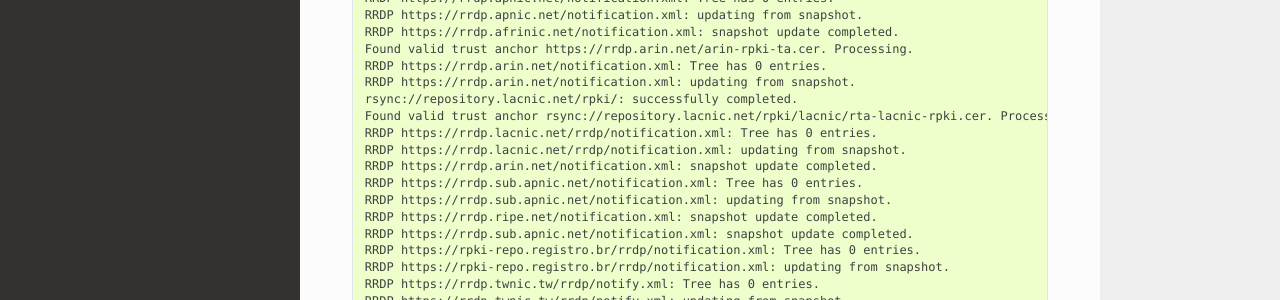
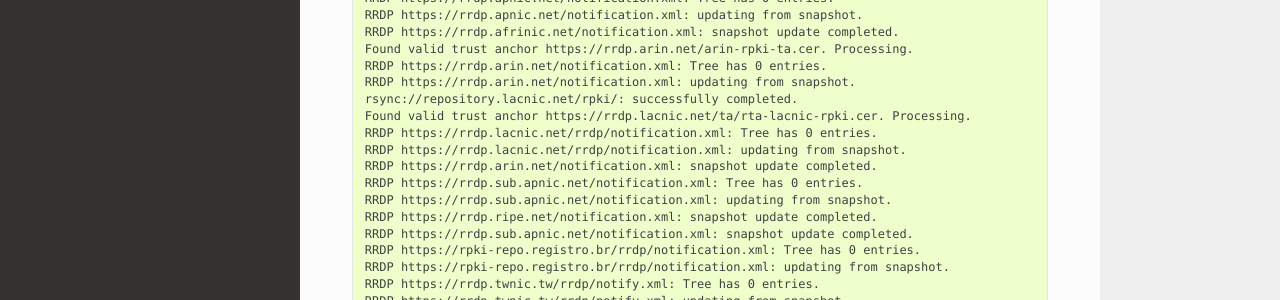
Before and after one commit to NLnetLabs/routinator, a Sphinx documentation site: the page built from source/initialisation.rst, in a window 1280 px wide and 1400 px high, scrolled down 2161 px. Shown: the part 653-953 px from the top of the window. Built offline with Sphinx 7.4.7 and the Read the Docs theme 2.0.0, drawn with Linux system fonts in a browser that asks for light colours; some of the changed text lies outside the part shown.

Commit message:
LACNIC HTTPS TAL

```diff
--- a/source/initialisation.rst
+++ b/source/initialisation.rst
@@ -153,7 +153,7 @@
     RRDP https://rrdp.arin.net/notification.xml: Tree has 0 entries.
     RRDP https://rrdp.arin.net/notification.xml: updating from snapshot.
     rsync://repository.lacnic.net/rpki/: successfully completed.
-    Found valid trust anchor rsync://repository.lacnic.net/rpki/lacnic/rta-lacnic-rpki.cer. Processing.
+    Found valid trust anchor https://rrdp.lacnic.net/ta/rta-lacnic-rpki.cer. Processing.
     RRDP https://rrdp.lacnic.net/rrdp/notification.xml: Tree has 0 entries.
     RRDP https://rrdp.lacnic.net/rrdp/notification.xml: updating from snapshot.
     RRDP https://rrdp.arin.net/notification.xml: snapshot update completed.
```
